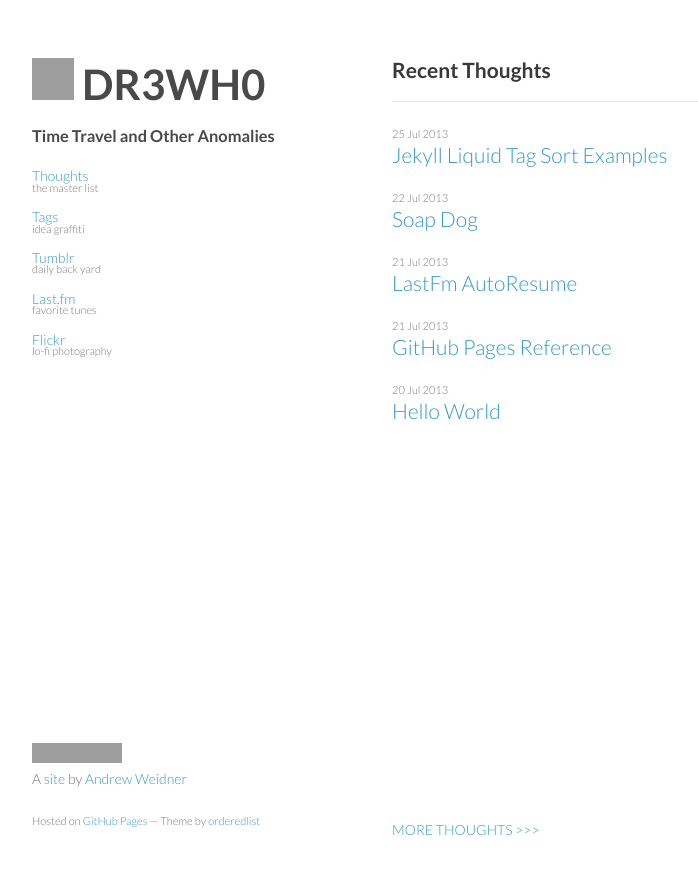
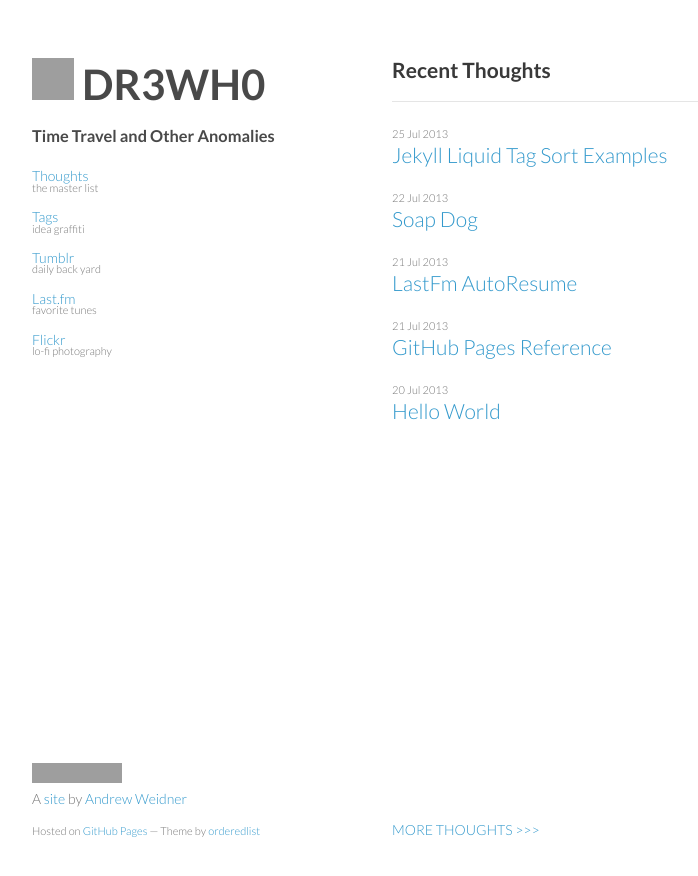
Before and after one commit to DR3WH0/DR3WH0.github.io, a Jekyll site: the page built from index.html, in a window 1280 px wide. Shown: the top 876 px of the page, without its empty margins (178-876 px from the left). Built offline with Jekyll 4.4.1, drawn with Linux system fonts in a browser that asks for light colours; Markdown is read by kramdown in place of the engine named in the settings; comment, search, counter and statistics services are not loaded; grey boxes are pictures that could not be loaded.

Commit message:
Update styles.css

```diff
--- a/stylesheets/styles.css
+++ b/stylesheets/styles.css
@@ -233,6 +233,10 @@
   bottom:50px;
 }
 
+footer p {
+  margin:0 0 10px;
+}
+
 /* Custom container */
 .container-narrow {
   margin: 0 auto;
```
